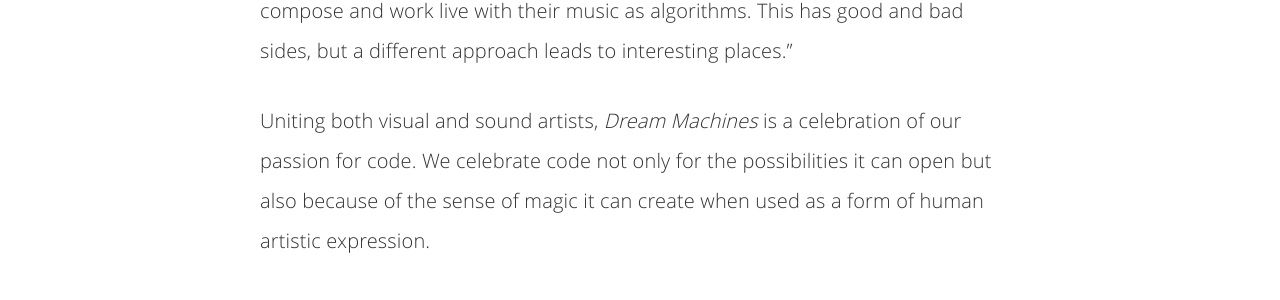
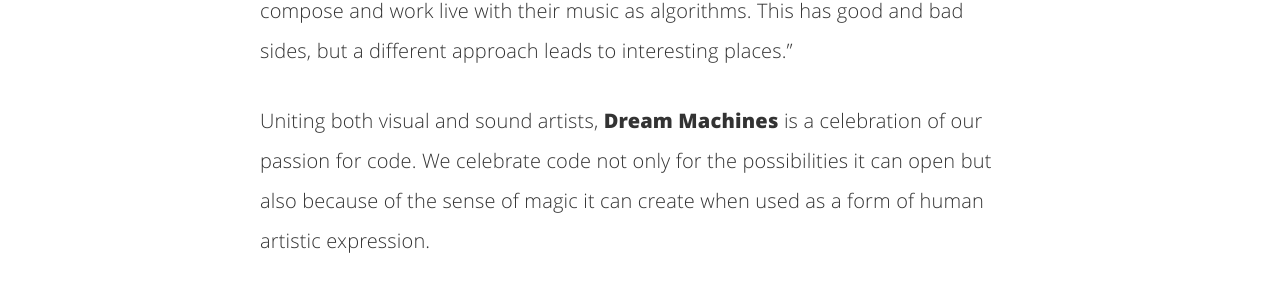
Before and after one commit to TOPLAP-Israel/TOPLAP-Israel.github.io, a Jekyll site: the page built from _posts/2020-01-04-algorave-dream-machines.md, in a window 1280 px wide. Shown: the part 1175-1475 px from the top of the page. Built offline with Jekyll 4.4.1, drawn with Linux system fonts in a browser that asks for light colours; comment, search, counter and statistics services are not loaded.

```diff
--- a/_posts/2020-01-04-algorave-dream-machines.md
+++ b/_posts/2020-01-04-algorave-dream-machines.md
@@ -25,7 +25,7 @@ Extempore, Fluxus, TidalCycles, Gibber, Sonic Pi, FoxDot and Cyril these barrier
 able to compose and work live with their music as algorithms. This has good and bad sides, but a different approach
 leads to interesting places."
 
-Uniting both visual and sound artists, *Dream Machines* is a celebration of our passion for code. We celebrate code
+Uniting both visual and sound artists, **Dream Machines** is a celebration of our passion for code. We celebrate code
 not only for the possibilities it can open but also because of the sense of magic it can create when used as a form
 of human artistic expression.
 
```
